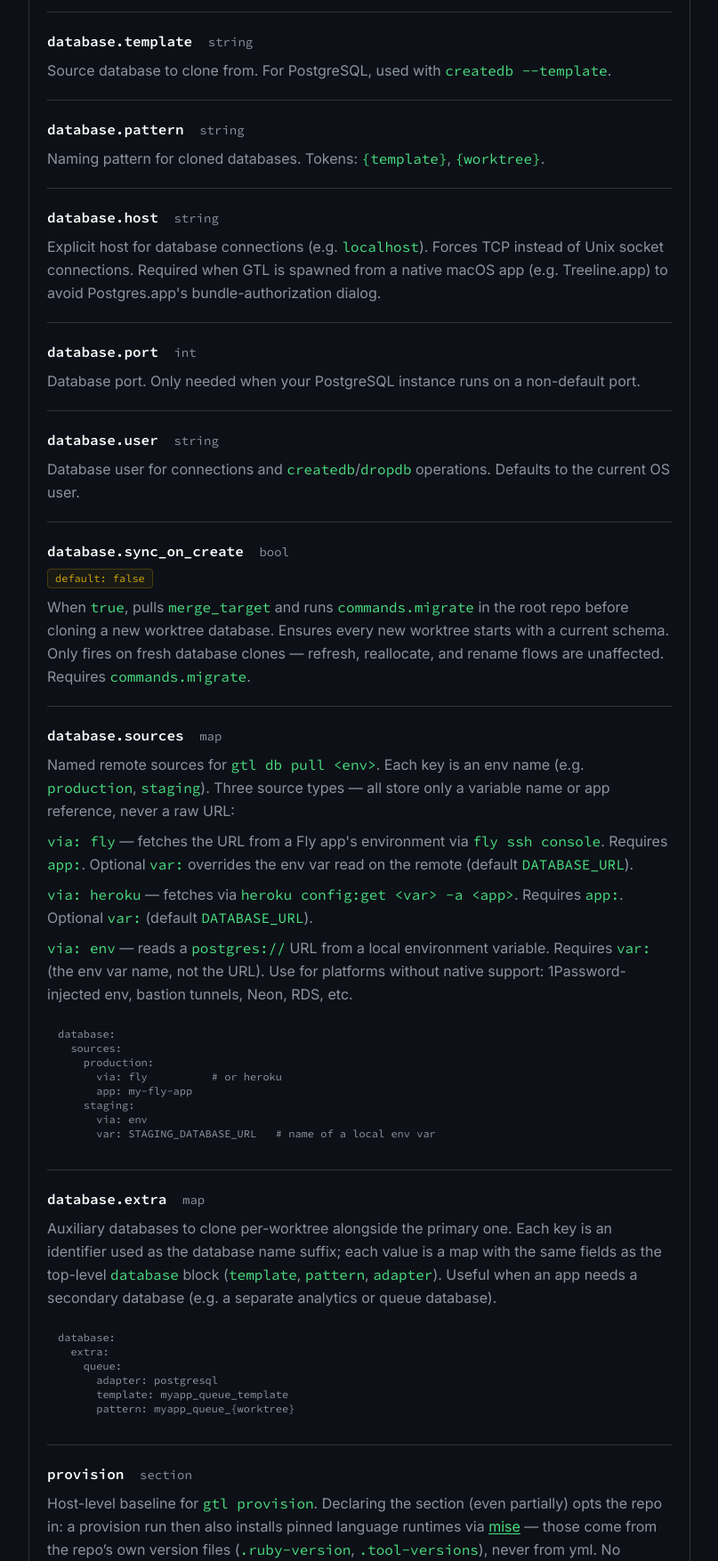
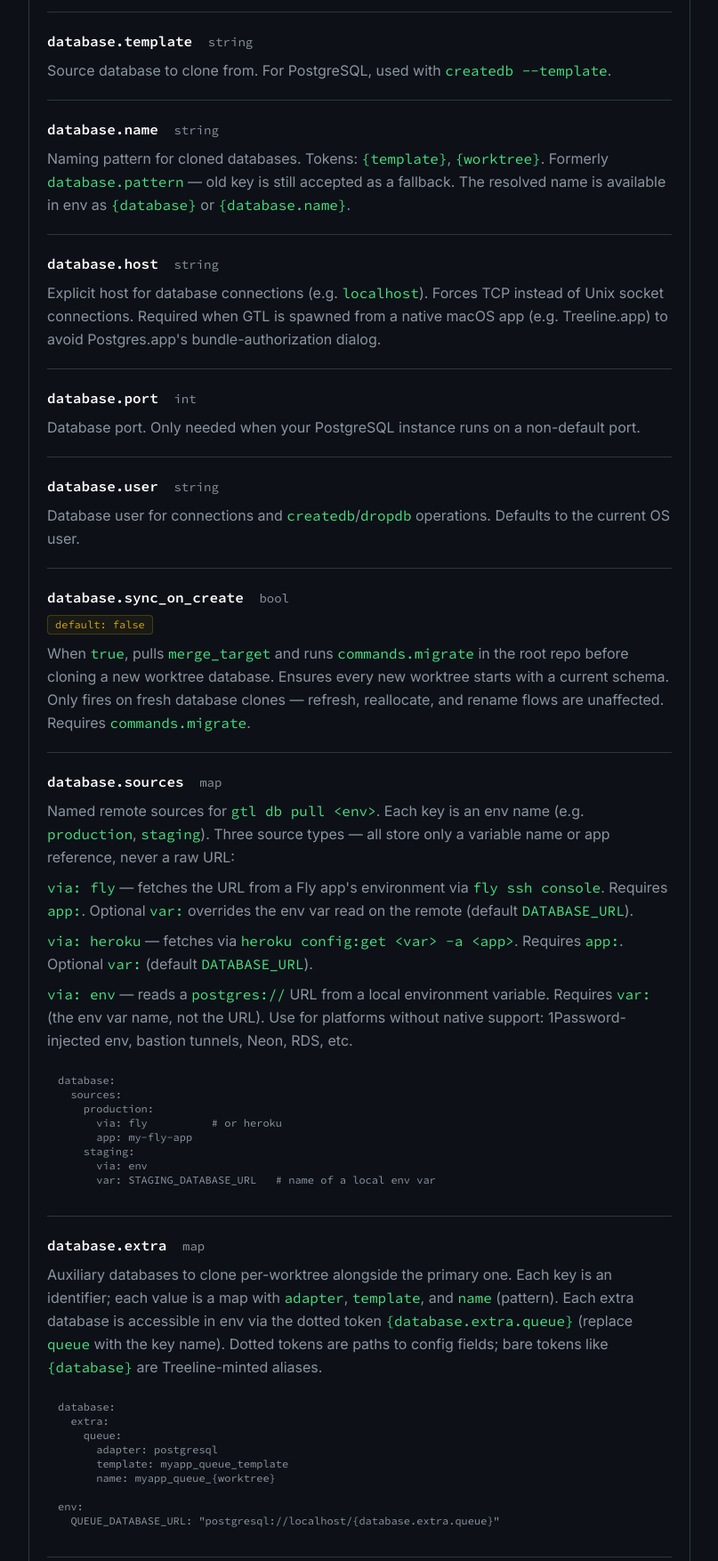
Before and after one commit to git-treeline/website, an Astro site: page /docs/configuration in a window 1280 px wide. Shown: the part 1080-2834 px from the top of the page at 89% size, without its empty margins (352-1159 px from the left). Built offline with nearby package versions, Linux system fonts and the light colour scheme; Astro itself is replaced by a stand-in of ours.

Commit message:
Update docs for v0.56.2–v0.57.0
- Bump version to v0.57.0
- Document database.name field (replaces database.pattern; old key still accepted)
- Add {database.name} and {database.extra.<key>} dotted tokens to interpolation
  table and llms.txt
- Update database.extra config and use-case example with name: key and env token
- Document gtl new resilience: no longer fails when template DB is missing
- Document gtl init: must be run inside a git repository
- v0.56.2 was a bug fix (reap orphaned git probes from killed gtl status); no doc surface

```diff
--- a/public/llms.txt
+++ b/public/llms.txt
@@ -15,7 +15,7 @@ Or: `go install github.com/git-treeline/git-treeline@latest`
 
 Binary releases: https://github.com/git-treeline/git-treeline/releases
 
-Current version: v0.56.1
+Current version: v0.57.0
 
 Invoked as `git-treeline`, `git treeline`, or `gtl`. All three are equivalent.
 
@@ -102,7 +102,9 @@ hooks:
 |-------|-------|
 | `{port}` | Primary allocated port |
 | `{port_2}` … `{port_10}` | Additional ports (when port_count > 1) |
-| `{database}` | Cloned database name |
+| `{database}` | Primary cloned database name (bare alias for `{database.name}`) |
+| `{database.name}` | Primary cloned database name (dotted path form) |
+| `{database.extra.<key>}` | Auxiliary database name (e.g. `{database.extra.queue}`) |
 | `{redis_url}` | Redis URL with namespace |
 | `{redis_prefix}` | Redis key prefix |
 | `{project}` | Project name |
@@ -120,7 +122,7 @@ hooks:
 ### Setup
 - `install` — full one-step setup for new developers
 - `provision` [--dry-run] — bring a host up to the repo's declared baseline (apt packages, systemd services, mise runtimes, template database hydration) before `gtl setup` can succeed; idempotent, Linux-only for apt/services steps
-- `init` — generate `.treeline.yml` only (auto-detects framework, writes AGENTS.md)
+- `init` — generate `.treeline.yml` only (auto-detects framework, writes AGENTS.md); must be run inside a git repository
 - `rename <new-name>` — rename project, migrate registry
 - `new <branch>` [--base] [--start] [--open] [--no-setup] — create worktree + provision + optional start; `--no-setup` skips setup commands; default base branch respects `worktree_base` config
 - `claim <branch>` [--start] [--open] [--no-setup] — register an existing worktree directory with Treeline (allocates resources without creating a new git worktree)
@@ -210,7 +212,7 @@ hooks:
 - SQLite: `.sqlite` file copied from template path.
 - `database.sources` configures remote pull targets (Fly, Heroku, or local env var holding a postgres:// URL).
 - `database.sync_on_create: true` pulls merge_target and runs `commands.migrate` in the root repo before cloning each new worktree's database — keeps new worktrees current.
-- `database.extra` declares auxiliary per-worktree databases cloned alongside the primary one. Each key is an identifier; value is a map with `adapter`, `template`, and `pattern` fields (same as the top-level `database` block).
+- `database.extra` declares auxiliary per-worktree databases cloned alongside the primary one. Each key is an identifier; value is a map with `adapter`, `template`, and `name` (pattern) fields. Accessible in env via `{database.extra.<key>}` dotted tokens. `database.name` replaces the legacy `database.pattern` key (old key still accepted as fallback).
 - `gtl db template update` migrates the template database itself (for keeping the source up to date).
 
 ## User config
--- a/src/pages/docs/cli/index.astro
+++ b/src/pages/docs/cli/index.astro
@@ -66,7 +66,7 @@ import DocsPagination from '../../../components/DocsPagination.astro';
           <p class="text-base text-muted mt-2">
             Generate <code class="text-accent-light">.treeline.yml</code> with self-documenting template.
             Auto-detects framework, writes <code class="text-accent-light">AGENTS.md</code> section, detects
-            editor. Project name is derived from <code class="text-accent-light">git remote get-url origin</code> (basename, <code class="text-accent-light">.git</code> stripped) and sanitized to a valid identifier &mdash; a <code class="text-accent-light">fitter-app</code> repo lands as <code class="text-accent-light">fitter_app</code>. Warns when <code class="text-accent-light">config/database.yml</code> has a non-identifier database name.
+            editor. Project name is derived from <code class="text-accent-light">git remote get-url origin</code> (basename, <code class="text-accent-light">.git</code> stripped) and sanitized to a valid identifier &mdash; a <code class="text-accent-light">fitter-app</code> repo lands as <code class="text-accent-light">fitter_app</code>. Warns when <code class="text-accent-light">config/database.yml</code> has a non-identifier database name. Must be run inside a git repository; exits with an error otherwise.
           </p>
         </div>
 
@@ -108,7 +108,7 @@ import DocsPagination from '../../../components/DocsPagination.astro';
               >--start</code
             > boots the app after setup. <code class="text-accent-light">--open</code> opens in browser. <code class="text-accent-light">--no-setup</code> skips setup commands (allocates resources but does not run <code class="text-accent-light">commands.setup</code>). Default base branch respects <code class="text-accent-light">worktree_base</code> from config. Works
             without a <code class="text-accent-light">.treeline.yml</code>: detects framework and prompts to init
-            for server projects, or creates a plain worktree for non-server projects. Can be run from inside a worktree; prompts for confirmation unless <code class="text-accent-light">--force</code> is passed.
+            for server projects, or creates a plain worktree for non-server projects. Can be run from inside a worktree; prompts for confirmation unless <code class="text-accent-light">--force</code> is passed. If the configured template database does not exist yet, creation proceeds without a database clone rather than failing.
           </p>
         </div>
 
--- a/src/pages/docs/configuration/index.astro
+++ b/src/pages/docs/configuration/index.astro
@@ -54,9 +54,9 @@ import DocsPagination from '../../../components/DocsPagination.astro';
         <CmdRef name="database.template" type="string">
           <p>Source database to clone from. For PostgreSQL, used with <code class="text-accent-light">createdb --template</code>.</p>
         </CmdRef>
-        <CmdRef name="database.pattern" type="string">
+        <CmdRef name="database.name" type="string">
           <p>
-            Naming pattern for cloned databases. Tokens: <code class="text-accent-light">{'{template}'}</code>, <code class="text-accent-light">{'{worktree}'}</code>.
+            Naming pattern for cloned databases. Tokens: <code class="text-accent-light">{'{template}'}</code>, <code class="text-accent-light">{'{worktree}'}</code>. Formerly <code class="text-accent-light">database.pattern</code> — old key is still accepted as a fallback. The resolved name is available in env as <code class="text-accent-light">{'{database}'}</code> or <code class="text-accent-light">{'{database.name}'}</code>.
           </p>
         </CmdRef>
         <CmdRef name="database.host" type="string">
@@ -101,14 +101,17 @@ import DocsPagination from '../../../components/DocsPagination.astro';
         </CmdRef>
         <CmdRef name="database.extra" type="map">
           <p>
-            Auxiliary databases to clone per-worktree alongside the primary one. Each key is an identifier used as the database name suffix; each value is a map with the same fields as the top-level <code class="text-accent-light">database</code> block (<code class="text-accent-light">template</code>, <code class="text-accent-light">pattern</code>, <code class="text-accent-light">adapter</code>). Useful when an app needs a secondary database (e.g. a separate analytics or queue database).
+            Auxiliary databases to clone per-worktree alongside the primary one. Each key is an identifier; each value is a map with <code class="text-accent-light">adapter</code>, <code class="text-accent-light">template</code>, and <code class="text-accent-light">name</code> (pattern). Each extra database is accessible in env via the dotted token <code class="text-accent-light">{'{database.extra.queue}'}</code> (replace <code class="text-accent-light">queue</code> with the key name). Dotted tokens are paths to config fields; bare tokens like <code class="text-accent-light">{'{database}'}</code> are Treeline-minted aliases.
           </p>
           <pre class="mt-3 text-xs bg-surface rounded p-3 overflow-x-auto text-muted"><code>database:
   extra:
     queue:
       adapter: postgresql
       template: myapp_queue_template
-      pattern: myapp_queue_{'{worktree}'}</code></pre>
+      name: myapp_queue_{'{worktree}'}
+
+env:
+  QUEUE_DATABASE_URL: "postgresql://localhost/{'{database.extra.queue}'}"</code></pre>
         </CmdRef>
         <CmdRef name="provision" type="section">
           <p>
@@ -252,7 +255,17 @@ import DocsPagination from '../../../components/DocsPagination.astro';
           </tr>
           <tr>
             <td class="px-4 py-3 font-mono text-white">{'{database}'}</td>
-            <td class="px-4 py-3">Cloned database name</td>
+            <td class="px-4 py-3">Primary cloned database name (bare alias for <code class="text-white">{'{database.name}'}</code>)</td>
+            <td class="px-4 py-3">env</td>
+          </tr>
+          <tr>
+            <td class="px-4 py-3 font-mono text-white">{'{database.name}'}</td>
+            <td class="px-4 py-3">Primary cloned database name (dotted path form)</td>
+            <td class="px-4 py-3">env</td>
+          </tr>
+          <tr>
+            <td class="px-4 py-3 font-mono text-white">{'{database.extra.<key>}'}</td>
+            <td class="px-4 py-3">Name of an auxiliary database declared in <code class="text-white">database.extra</code> (e.g. <code class="text-white">{'{database.extra.queue}'}</code>)</td>
             <td class="px-4 py-3">env</td>
           </tr>
           <tr>
--- a/src/pages/index.astro
+++ b/src/pages/index.astro
@@ -50,7 +50,7 @@ const jsonLd = JSON.stringify({
       </a>
     </div>
     <p class="hidden sm:block text-sm text-muted mt-4">
-      <span class="font-mono text-white/40 mr-2">v0.56.1</span>
+      <span class="font-mono text-white/40 mr-2">v0.57.0</span>
       Single command setup: <code class="text-accent-light">gtl install</code> handles config, hooks, ports, and optional HTTPS routing.
       <a href="/docs/getting-started/" class="text-accent-light hover:text-accent underline underline-offset-2">Get started&nbsp;&rarr;</a>
     </p>
--- a/src/pages/use-cases/database-per-branch/index.astro
+++ b/src/pages/use-cases/database-per-branch/index.astro
@@ -141,12 +141,16 @@ import Terminal from '../../../components/Terminal.astro';
     <span class="text-accent-light">queue</span>:
       <span class="text-accent-light">adapter</span>: postgresql
       <span class="text-accent-light">template</span>: myapp_queue_template
-      <span class="text-accent-light">pattern</span>: {'"{template}_{worktree}"'}</code></pre>
+      <span class="text-accent-light">name</span>: {'myapp_queue_{worktree}'}
+
+<span class="text-accent-light">env</span>:
+  <span class="text-accent-light">DATABASE_URL</span>: {`"postgresql://localhost/{database}"`}
+  <span class="text-accent-light">QUEUE_DATABASE_URL</span>: {`"postgresql://localhost/{database.extra.queue}"`}</code></pre>
     </Terminal>
   </div>
 
   <p class="text-muted mb-8">
-    Each worktree gets <code class="text-accent-light">myapp_development_feature_auth</code> (primary) and <code class="text-accent-light">myapp_queue_template_feature_auth</code> (auxiliary) cloned in one <code class="text-accent-light">gtl setup</code> run. The extra databases are released together with the primary on <code class="text-accent-light">gtl release --drop-db</code>.
+    Each worktree gets both databases cloned in one <code class="text-accent-light">gtl setup</code> run. Reference extra databases in env using the dotted token <code class="text-accent-light">{'{database.extra.queue}'}</code> — replace <code class="text-accent-light">queue</code> with the key name. All extra databases are released with <code class="text-accent-light">gtl release --drop-db</code>. Note: use <code class="text-accent-light">name:</code> rather than the legacy <code class="text-accent-light">pattern:</code> key in new configs.
   </p>
 
   <h2 class="text-xl sm:text-2xl font-mono font-bold text-white mb-4 scroll-mt-24 text-balance mt-14">Port-dependent data</h2>
```
